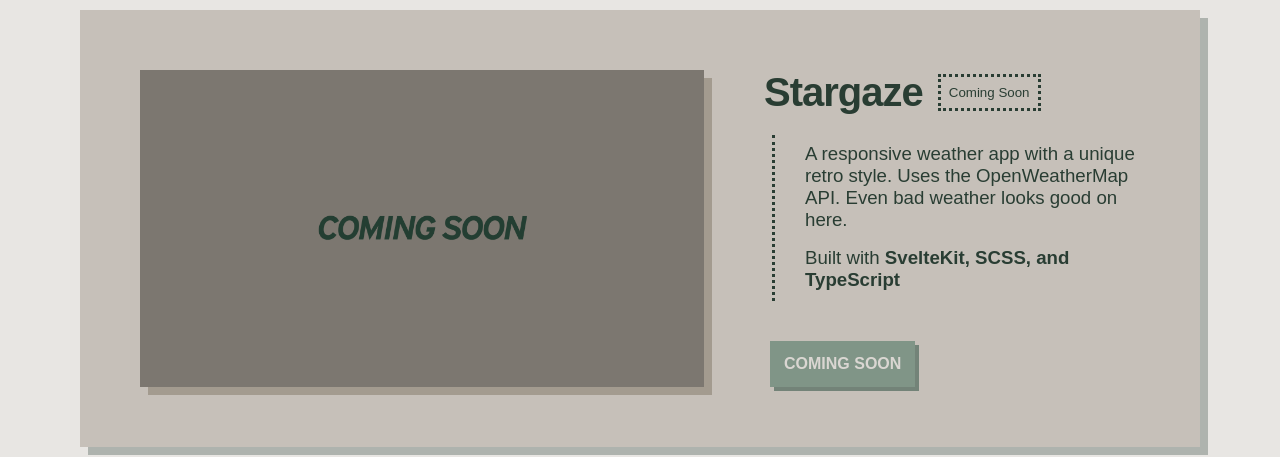
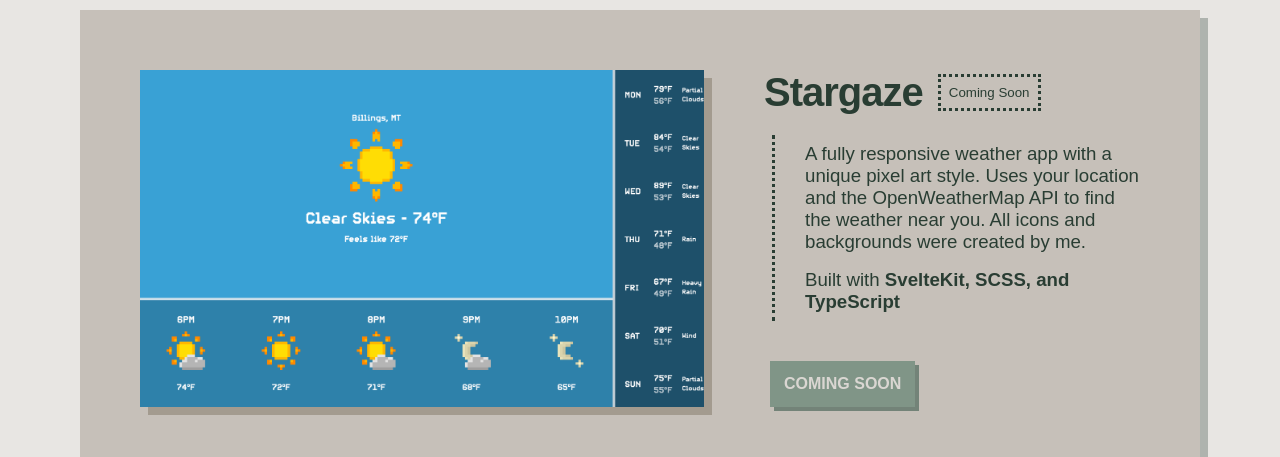
Before and after one commit to putmana/portfolio, a SvelteKit app: page /projects in a window 1280 px wide. Shown: the part 740-1197 px from the top of the page. Built offline with nearby package versions, Linux system fonts and the light colour scheme; a web font is replaced by a local one.

Commit message:
Updated project photo for Stargaze

```diff
--- a/src/routes/projects/+page.svelte
+++ b/src/routes/projects/+page.svelte
@@ -23,8 +23,8 @@
         </ProjectCard>
     </div>
     <div class="row" style="--offset-time: {3 * animTime}s">
-        <ProjectCard header="Stargaze" image="/images/coming-soon.png" alt="Coming soon" tag="Coming Soon" buttonLink={"https://rentassist.ptmn.io"} buttonLabel="Coming Soon" reversed disabled>
-            <p>A responsive weather app with a unique retro style. Uses the OpenWeatherMap API. Even bad weather looks good on here.</p>
+        <ProjectCard header="Stargaze" image="/images/stargaze.png" alt="Coming soon" tag="Coming Soon" buttonLink={"https://rentassist.ptmn.io"} buttonLabel="Coming Soon" reversed disabled>
+            <p>A fully responsive weather app with a unique pixel art style. Uses your location and the OpenWeatherMap API to find the weather near you. All icons and backgrounds were created by me.</p>
             <p>Built with <b>SvelteKit, SCSS, and TypeScript</b></p>
         </ProjectCard>
     </div>
```
Also changed, not shown: static/images/stargaze.png (added).
